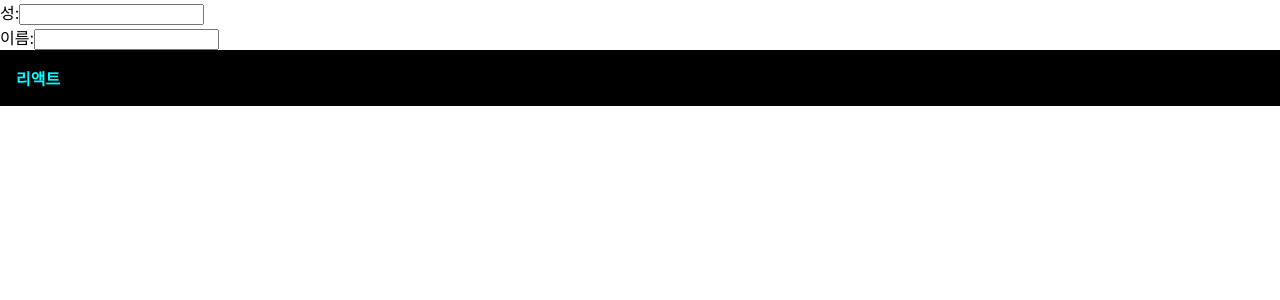
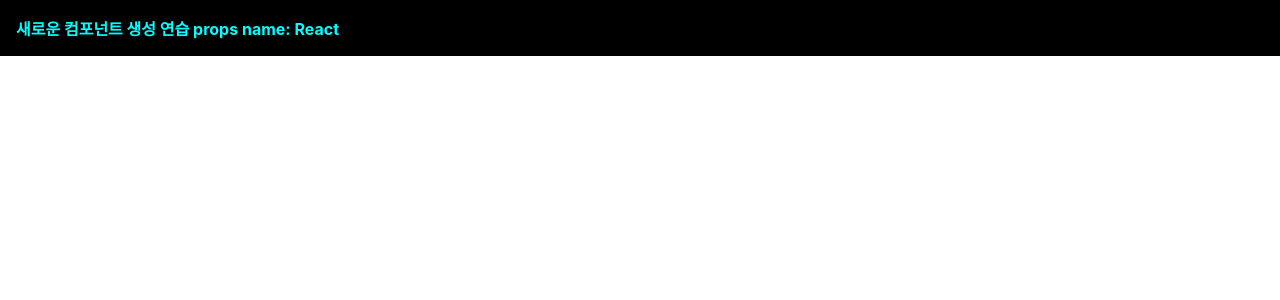
Before and after one commit to ChaHyunHo/init_react_hostar_app, a React (Create React App) app: page / in a window 1280 px wide. Shown: the top 300 px of the page. Built offline with nearby package versions, Linux system fonts and the light colour scheme.

Commit message:
new component commit

```diff
--- a/src/App.js
+++ b/src/App.js
@@ -1,23 +1,28 @@
-import logo from "./logo.svg";
 import React, { Fragment } from "react"; // Fragment기능을 사용
 import "./App.css";
+import Mycomponent from "./Mycomponent";
 
-function App() {
-  const name = "리액트";
-  return (
-    <Fragment>
-      {" "}
-      {/* h1에 부모요소인 div가 있어야함 div를 쓰고싶지 않다면 리액트 v16 이상부터 도입된 Fragment기능을 사용 */}
-      {/* {name != '호스타' ? (<h1>리액트 입니다.</h1>) : (<h1>{name} 안녕?</h1>)} 엘리먼트에 if문이 없으므로 연산자로 사용 */}
-      <form>
-        성:<input></input>
-        <br />
-        이름:<input></input>
-        <br /> {/* 리액트에서는 인풋태그를 꼭 닫아줘야함 */}
-      </form>
-      <div className="react">{name}</div>
-    </Fragment>
-  );
+
+const App = () => {
+    return <Mycomponent name="React" />;
 }
 
+// function App() {
+//   const name = "리액트";
+//   return (
+//     <Fragment>
+//       {" "}
+//       {/* h1에 부모요소인 div가 있어야함 div를 쓰고싶지 않다면 리액트 v16 이상부터 도입된 Fragment기능을 사용 */}
+//       {/* {name != '호스타' ? (<h1>리액트 입니다.</h1>) : (<h1>{name} 안녕?</h1>)} 엘리먼트에 if문이 없으므로 연산자로 사용 */}
+//       <form>
+//         성:<input></input>
+//         <br />
+//         이름:<input></input>
+//         <br /> {/* 리액트에서는 인풋태그를 꼭 닫아줘야함 */}
+//       </form>
+//       <div className="react">{name}</div>
+//     </Fragment>
+//   );
+// }
+
 export default App;
--- a/src/Mycomponent.js
+++ b/src/Mycomponent.js
@@ -1,8 +1,8 @@
 import React from "react";
 
 // 새로운 컴포넌트 추가연습
-const Mycomponent = () => {
-  return <div>새로운 컴포넌트 생성 연습</div>;
+const Mycomponent = props => {
+  return <div className="react">새로운 컴포넌트 생성 연습 props name: {props.name}</div>;
 };
 
 export default Mycomponent;
```
